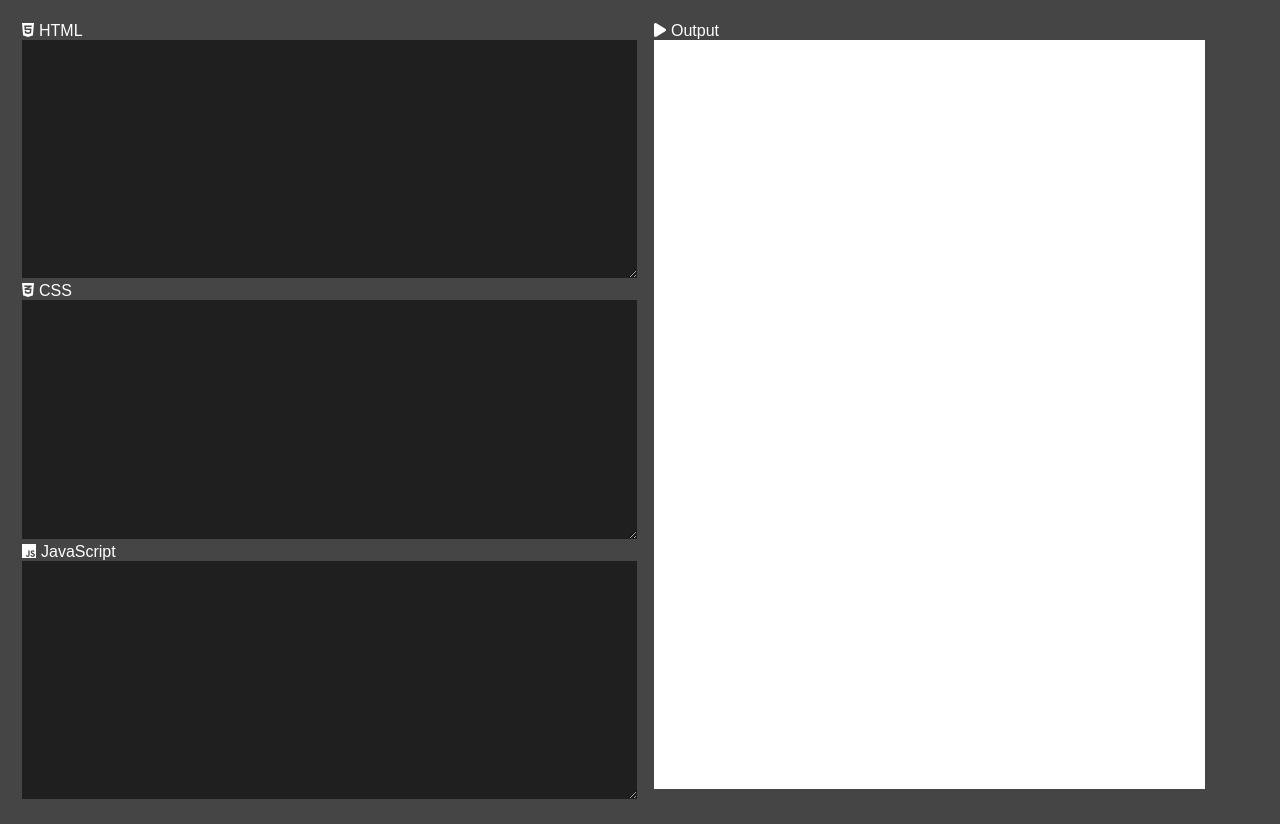
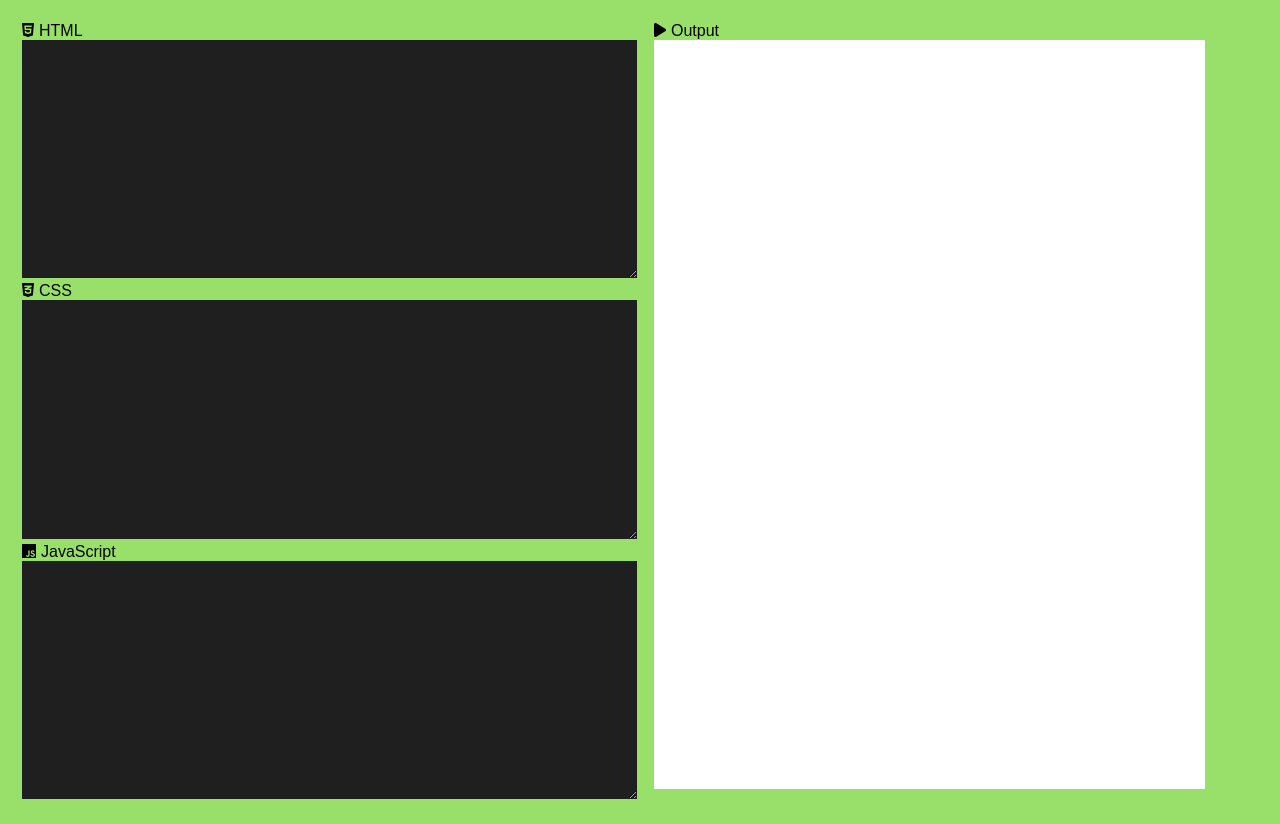
Before and after one commit to mdvadiyatnaqvi/online_Code_Editor, a plain HTML site: page index.html in a window 1280 px wide. Drawn offline with Linux system fonts and the light colour scheme.

Commit message:
style file has been modified
the background color of and font color in the style.css file has been changed

```diff
--- a/style.css
+++ b/style.css
@@ -4,8 +4,8 @@
 }
 body
 {
-    background-color: #454545;
-    color: #fff;
+    background-color: #98e069;
+    color: #000000;
 }
 .left, .right
 {
```
